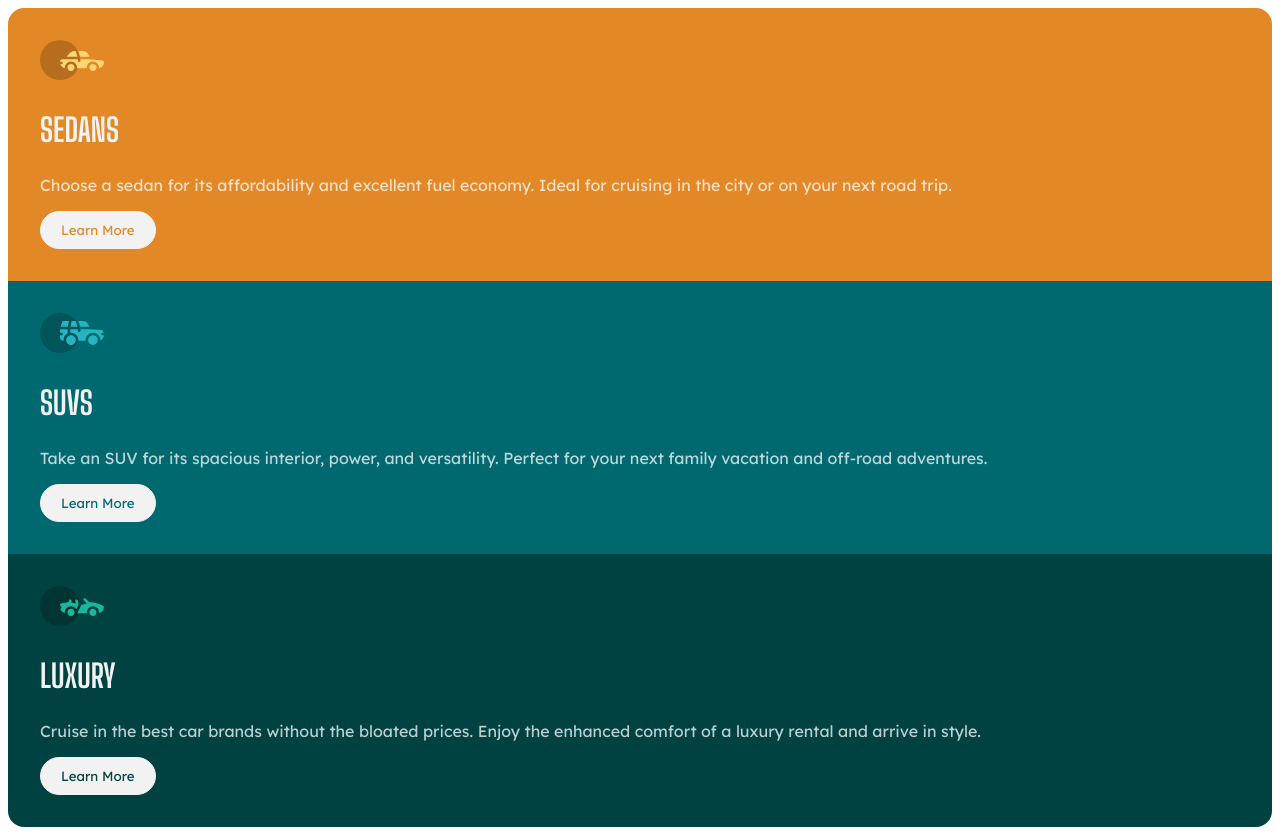
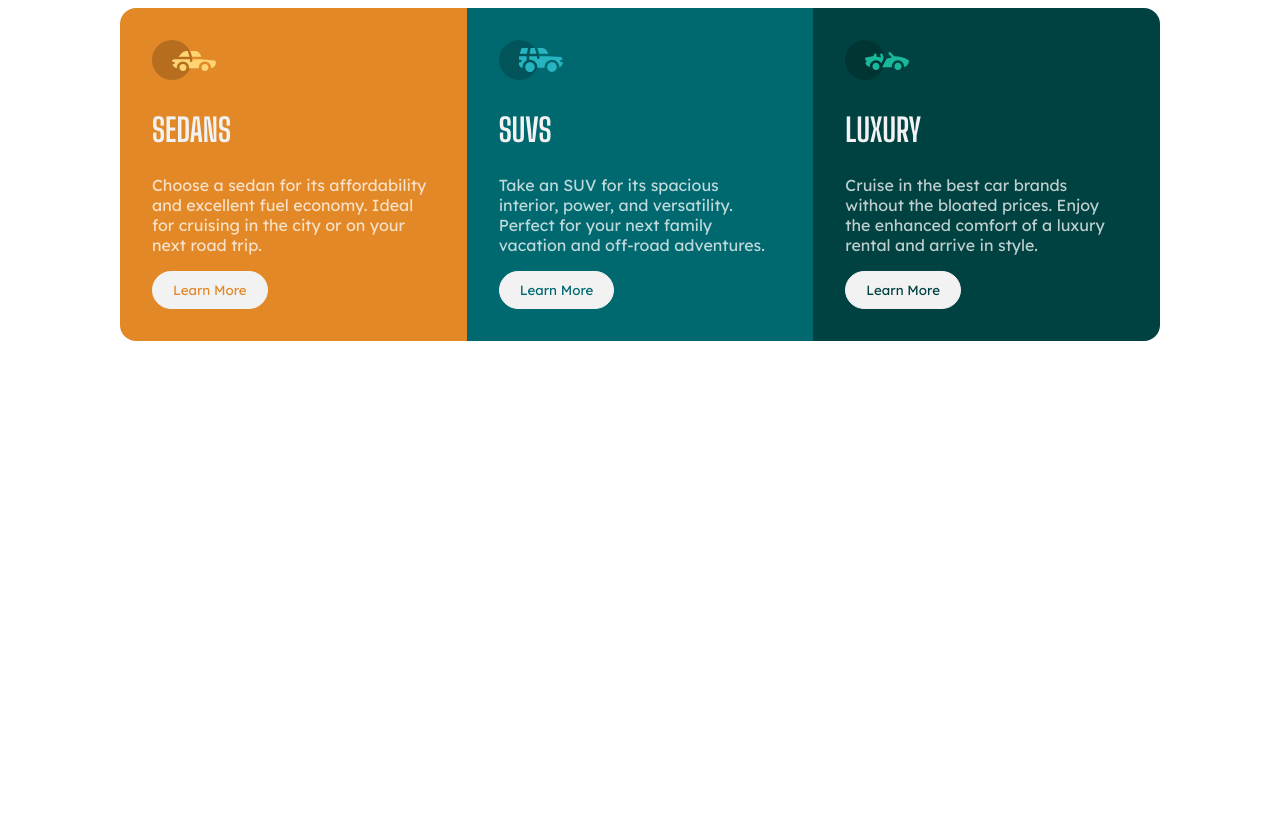
Before and after one commit to omarotxoa/3-column-preview-card-component, a React (Create React App) app: page / in a window 1280 px wide. After the commit the page ends 800 px from the top, so only its background shows below. Built offline with nearby package versions, Linux system fonts and the light colour scheme.

Commit message:
Style Flex responsiveness and border radius fix

```diff
--- a/src/styles.css
+++ b/src/styles.css
@@ -11,6 +11,8 @@
 /* Typography */
 
 body {
+  display: grid;
+  place-items: center;
   color: var(--white);
 }
 
@@ -27,13 +29,23 @@ h1 {
 }
 
 /* The 3 Divs */
-section > div {
+section {
+  display: flex;
+  flex-wrap: wrap;
+  justify-content: center;
+  max-inline-size: 65em;
+  border-radius: 1em;
+  overflow: hidden;
+}
+
+section > * {
+  /* max-inline-size: 15em; */
   padding: 2em;
+  flex: 1 1 15rem;
 }
 
 div:first-of-type {
   background-color: var(--orange);
-  border-radius: 1em 1em 0 0;
 }
 
 div:nth-of-type(2) {
@@ -42,7 +54,6 @@ div:nth-of-type(2) {
 
 div:last-of-type {
   background-color: var(--green);
-  border-radius: 0 0 1em 1em;
 }
 
 /* Buttons */
@@ -65,3 +76,10 @@ div:nth-of-type(2) button {
 div:last-of-type button {
   color: var(--green);
 }
+
+@media (min-width: 30em) {
+  div:first-of-type,
+  div:last-of-type {
+    border-radius: 0px;
+  }
+}
```
